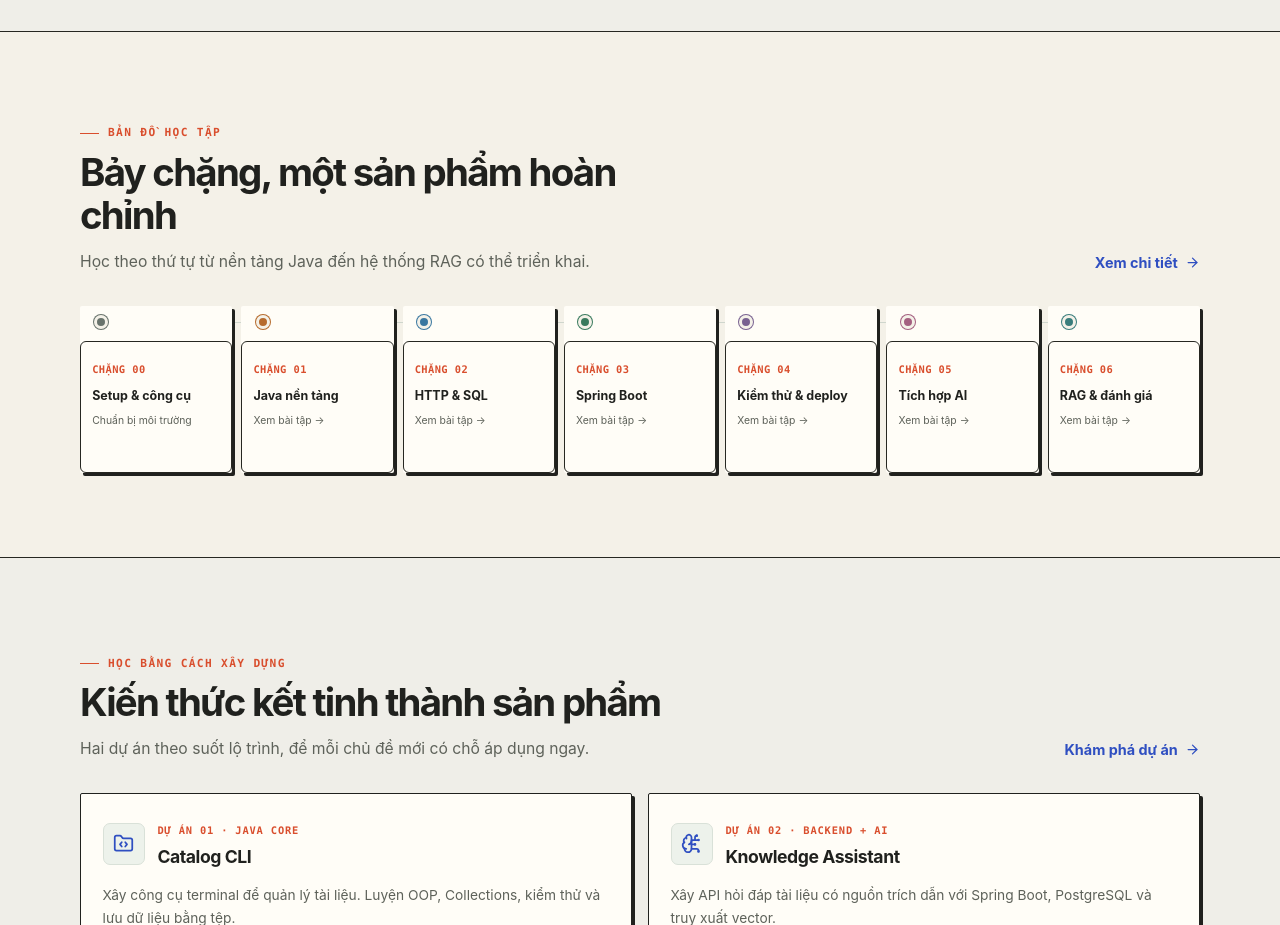
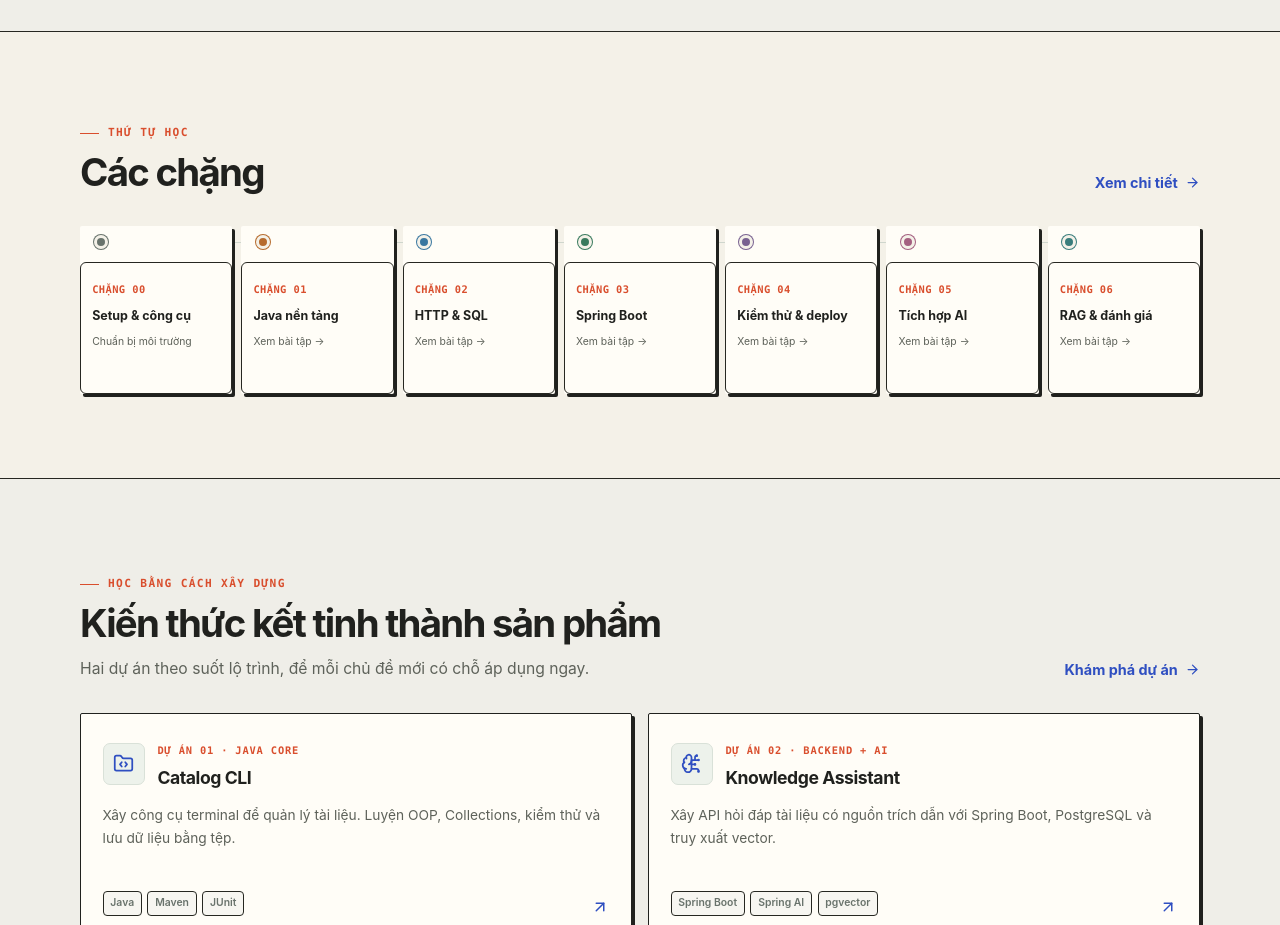
Before and after one commit to VanDung279206/JavaBackend_AI_RoadMap, a Next.js app in the folder website/: page /JavaBackend_AI_RoadMap/ in a window 1280 px wide. Shown: the part 1840-2765 px from the top of the page. Built offline with nearby package versions, Linux system fonts and the light colour scheme; no server answers.

Commit message:
sửa roadmap

```diff
--- a/website/src/components/sections/InteractiveRoadmap.tsx
+++ b/website/src/components/sections/InteractiveRoadmap.tsx
@@ -17,9 +17,8 @@ export default function InteractiveRoadmap() {
     <section className="roadmap-section layout-container" aria-labelledby="roadmap-preview-title">
       <div className="section-heading">
         <div className="section-heading-copy">
-          <span className="eyebrow">BẢN ĐỒ HỌC TẬP</span>
-          <h2 className="section-title" id="roadmap-preview-title">Bảy chặng, một sản phẩm hoàn chỉnh</h2>
-          <p className="section-description">Học theo thứ tự từ nền tảng Java đến hệ thống RAG có thể triển khai.</p>
+          <span className="eyebrow">THỨ TỰ HỌC</span>
+          <h2 className="section-title" id="roadmap-preview-title">Các chặng</h2>
         </div>
         <Link href="/roadmap" className="text-link">
           Xem chi tiết <ArrowRight size={15} aria-hidden="true" />
```
